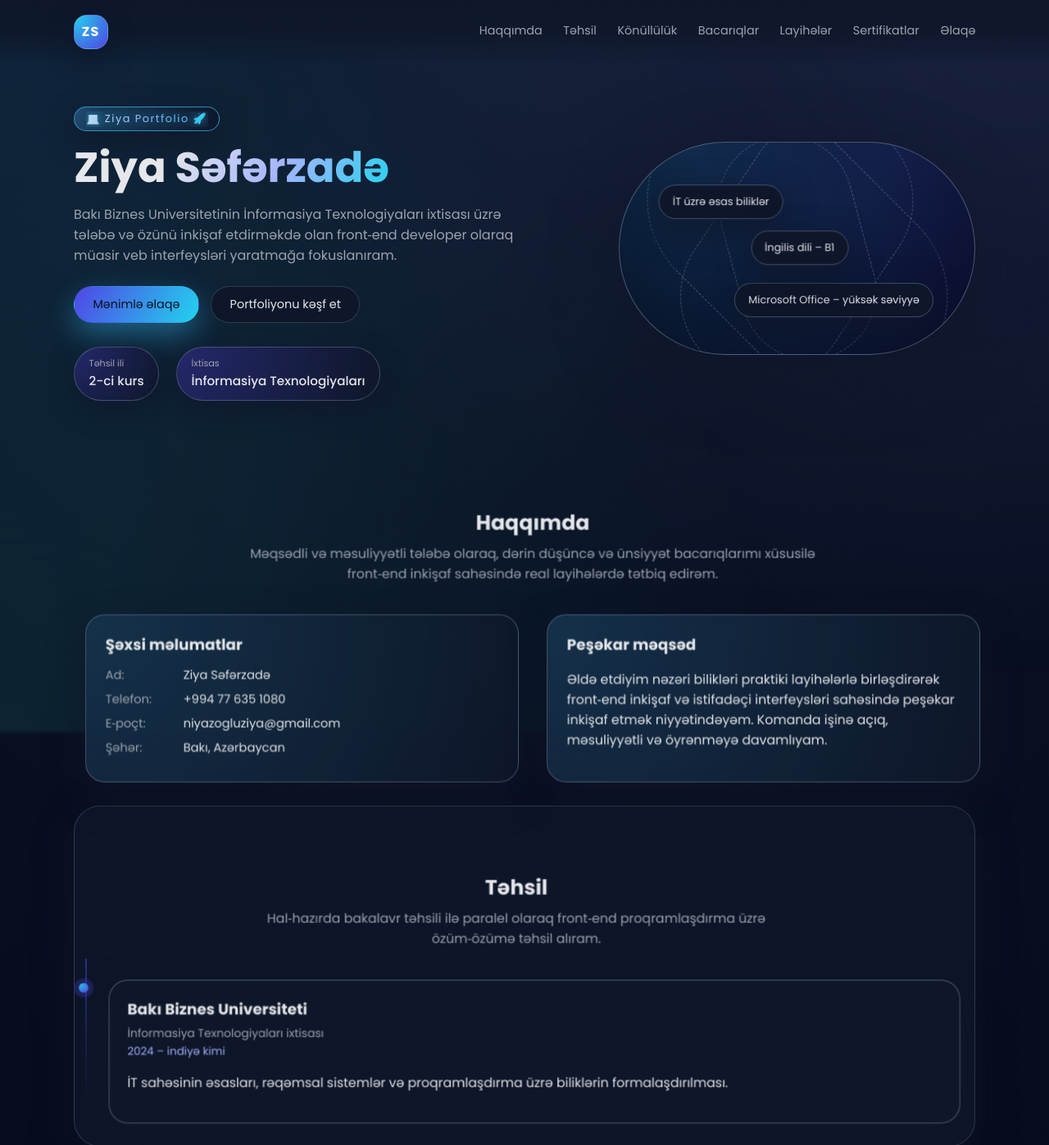
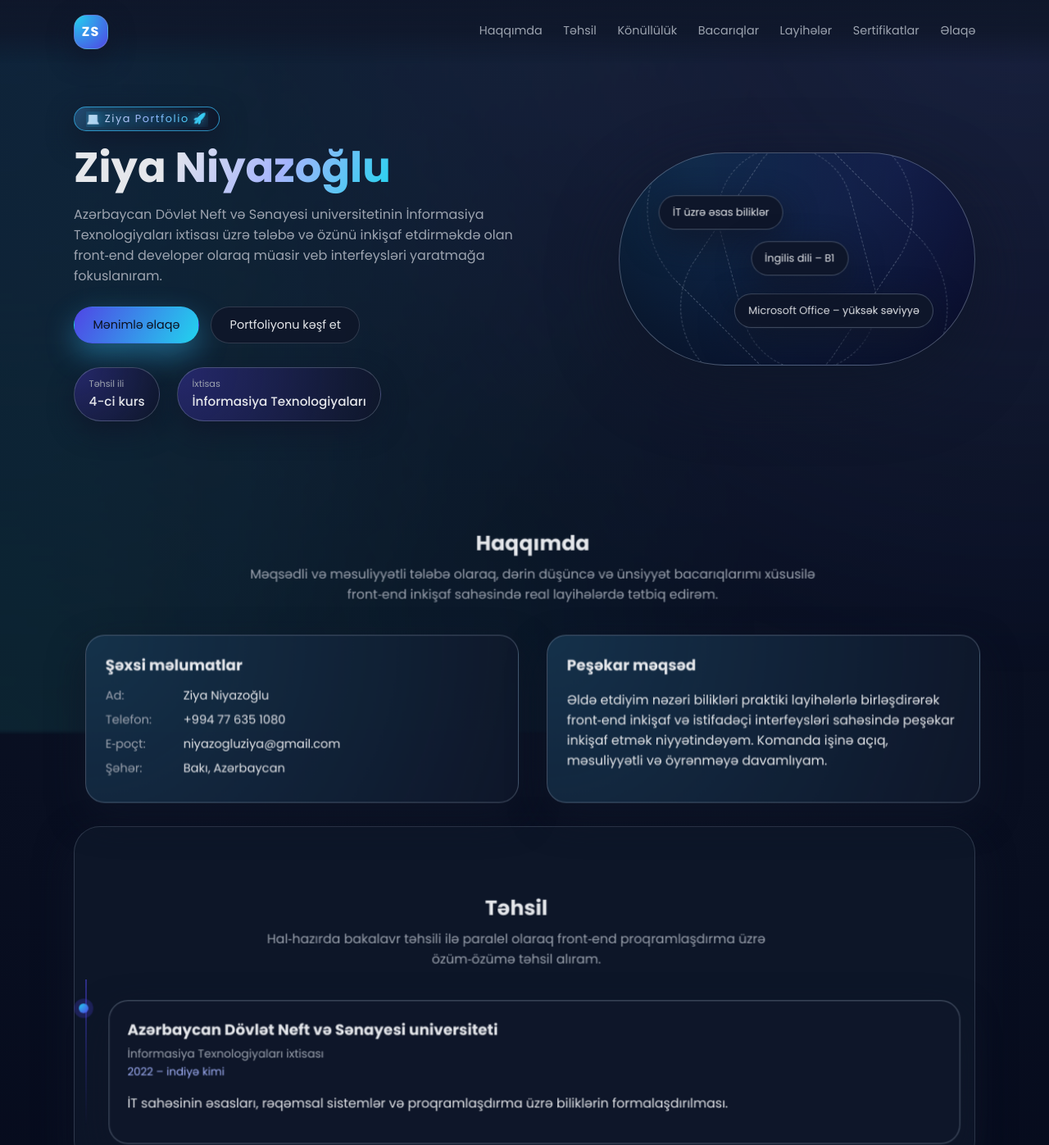
Before and after one commit to ziya043github/portfolio, a website: page index.html in a window 1280 px wide. Shown: the top 1397 px of the page at 82% size. Drawn offline with Linux system fonts and the light colour scheme.

Commit message:
Add files via upload

```diff
--- a/index.html
+++ b/index.html
@@ -3,7 +3,7 @@
   <head>
     <meta charset="UTF-8" />
     <meta name="viewport" content="width=device-width, initial-scale=1.0" />
-    <title>Ziya Səfərzadə – Portfolio</title>
+    <title>Ziya Niyazoğlu – Portfolio</title>
     <link rel="stylesheet" href="styles.css" />
     <link rel="preconnect" href="https://fonts.googleapis.com" />
     <link rel="preconnect" href="https://fonts.gstatic.com" crossorigin />
@@ -36,11 +36,12 @@
           <p class="hero-kicker hero-kicker-animated reveal">
             <span class="hero-kicker-text">💻 Ziya Portfolio 🚀</span>
           </p>
-          <h1 class="hero-title reveal">Ziya <span>Səfərzadə</span></h1>
+          <h1 class="hero-title reveal">Ziya <span>Niyazoğlu</span></h1>
           <p class="hero-subtitle reveal">
-            Bakı Biznes Universitetinin İnformasiya Texnologiyaları ixtisası
-            üzrə tələbə və özünü inkişaf etdirməkdə olan front‑end developer
-            olaraq müasir veb interfeysləri yaratmağa fokuslanıram.
+            Azərbaycan Dövlət Neft və Sənayesi universitetinin İnformasiya
+            Texnologiyaları ixtisası üzrə tələbə və özünü inkişaf etdirməkdə
+            olan front‑end developer olaraq müasir veb interfeysləri yaratmağa
+            fokuslanıram.
           </p>
           <div class="hero-actions reveal">
             <a href="#contact" class="btn primary">Mənimlə əlaqə</a>
@@ -49,7 +50,7 @@
           <div class="hero-meta reveal">
             <div>
               <span class="meta-label">Təhsil ili</span>
-              <span class="meta-value">2-ci kurs</span>
+              <span class="meta-value">4-ci kurs</span>
             </div>
             <div>
               <span class="meta-label">İxtisas</span>
@@ -73,16 +74,16 @@
         <div class="section-header reveal">
           <h2>Haqqımda</h2>
           <p>
-            Məqsədli və məsuliyyətli tələbə olaraq, dərin düşüncə və
-            ünsiyyət bacarıqlarımı xüsusilə front‑end inkişaf sahəsində real
-            layihələrdə tətbiq edirəm.
+            Məqsədli və məsuliyyətli tələbə olaraq, dərin düşüncə və ünsiyyət
+            bacarıqlarımı xüsusilə front‑end inkişaf sahəsində real layihələrdə
+            tətbiq edirəm.
           </p>
         </div>
         <div class="about-grid">
           <div class="about-card reveal">
             <h3>Şəxsi məlumatlar</h3>
             <ul class="info-list">
-              <li><span>Ad:</span> Ziya Səfərzadə</li>
+              <li><span>Ad:</span> Ziya Niyazoğlu</li>
               <li><span>Telefon:</span> +994 77 635 1080</li>
               <li><span>E‑poçt:</span> niyazogluziya@gmail.com</li>
               <li><span>Şəhər:</span> Bakı, Azərbaycan</li>
@@ -112,13 +113,12 @@
           <article class="timeline-item reveal">
             <div class="timeline-dot"></div>
             <div class="timeline-content">
-              <h3>Bakı Biznes Universiteti</h3>
+              <h3>Azərbaycan Dövlət Neft və Sənayesi universiteti</h3>
               <p class="timeline-meta">İnformasiya Texnologiyaları ixtisası</p>
-              <p class="timeline-date">2024 – indiyə kimi</p>
+              <p class="timeline-date">2022 – indiyə kimi</p>
               <p>
-                İT sahəsinin əsasları,
-                rəqəmsal sistemlər və proqramlaşdırma üzrə biliklərin
-                formalaşdırılması.
+                İT sahəsinin əsasları, rəqəmsal sistemlər və proqramlaşdırma
+                üzrə biliklərin formalaşdırılması.
               </p>
             </div>
           </article>
@@ -168,9 +168,7 @@
               <li>
                 Microsoft Word – peşəkar səviyyədə mətn formatlaşdırılması
               </li>
-              <li>
-                Microsoft Excel – cədvəllər, diaqramlar və əsas formullar
-              </li>
+              <li>Microsoft Excel – cədvəllər, diaqramlar və əsas formullar</li>
               <li>Microsoft PowerPoint – təqdimatların hazırlanması</li>
             </ul>
           </div>
```
